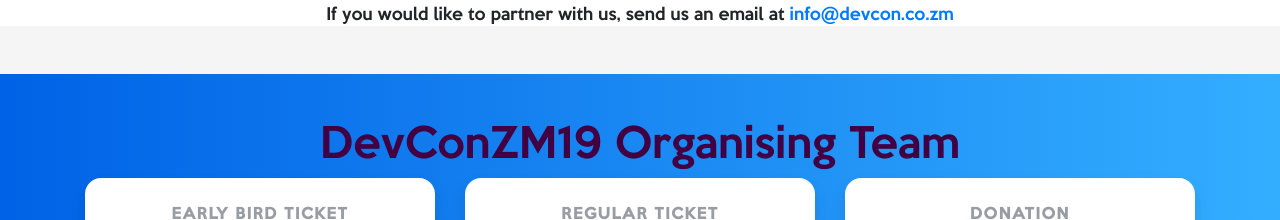
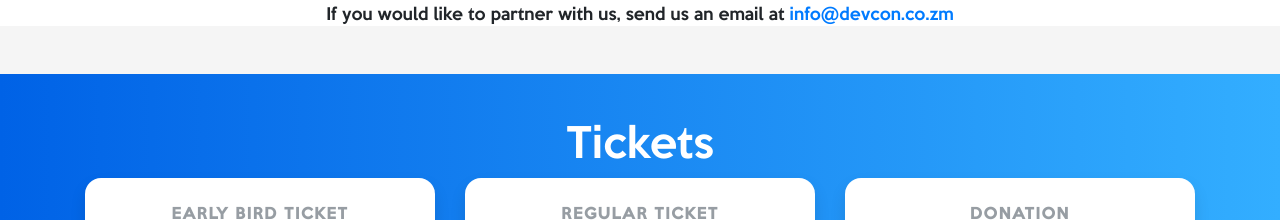
Before and after one commit to devconzm/devconzm, a React (Create React App) app: page / in a window 1280 px wide. Shown: the part 2100-2320 px from the top of the page. Built offline with nearby package versions, Linux system fonts and the light colour scheme.

Commit message:
updated title for tickets

```diff
--- a/src/components/Tickets.js
+++ b/src/components/Tickets.js
@@ -3,7 +3,7 @@
 function Tickets() {
   return (
     <section class="pricing py-5">
-        <h1 className="text-center section-title">DevConZM19 Organising Team</h1>
+        <h1 className="text-center section-titlet">Tickets</h1>
       <div class="container">
     <div class="row">
 
--- a/src/style.css
+++ b/src/style.css
@@ -365,6 +365,7 @@
     background: linear-gradient(to right, #0062E6, #33AEFF);
   }
 
+
   .pricing .card {
     border: none;
     border-radius: 1rem;
@@ -409,6 +410,12 @@
     opacity: 0.7;
     transition: all 0.2s;
   }
+
+  .section-titlet {
+    color: #fff;
+    transition: all .2s ease-in-out;
+  }
+  /*ticket new*/
 
   /* Hover Effects on Card */
 
```
